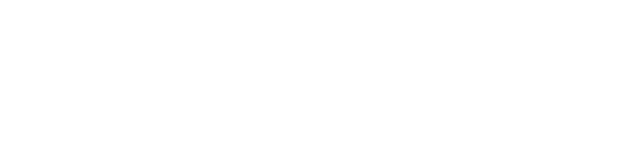
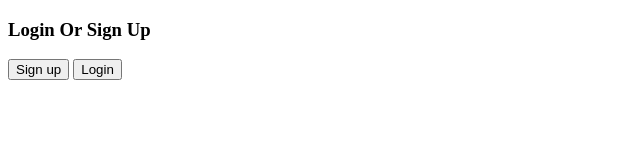
Before and after one commit to ItzMeSam13/SignUp-Login, a plain HTML site: page index.html in a window 1280 px wide. Shown: the whole page, without its empty margins (0-640 px from the left). Drawn offline with Linux system fonts and the light colour scheme.

Commit message:
modified v1

```diff
--- a/index.html
+++ b/index.html
@@ -4,9 +4,14 @@
     <meta charset="UTF-8">
     <meta name="viewport" content="width=device-width, initial-scale=1.0">
     <link href="styles.css" rel="stylessheet">
-    <title>Document</title>
+    <title>Login Page</title>
 </head>
 <body>
+    <div class="signup">
+        <h3>Login Or Sign Up</h3>
+        <button>Sign up</button>
+        <button>Login</button>
+    </div>
 
 </body>
 </html>
```
